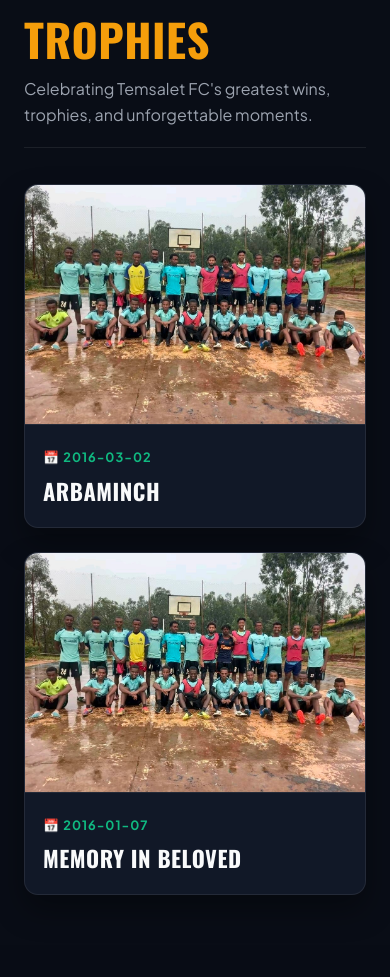
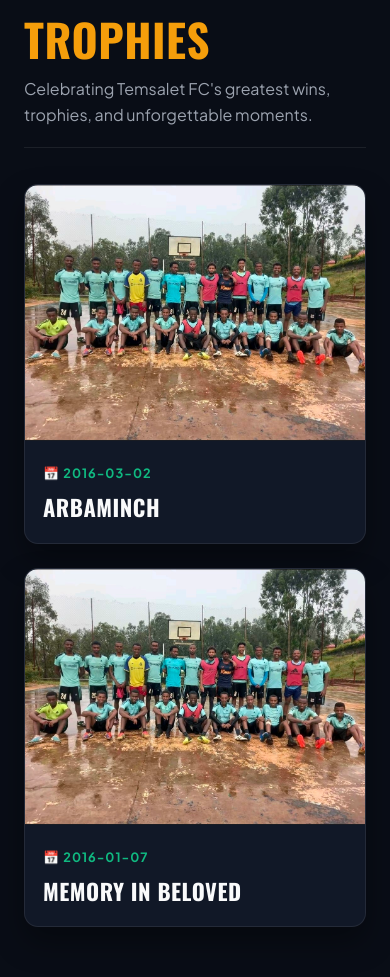
Before and after one commit to umyon45-lang/temsalet-fc, a Flask app: page /victories in a window 390 px wide. Shown: the part 325-1302 px from the top of the page. Before the commit the page ends 1220 px from the top, so only its background shows below. Run offline with Flask 3, Linux system fonts and the light colour scheme.

Commit message:
Mobile responsive update and section tabs

```diff
--- a/templates/victories.html
+++ b/templates/victories.html
@@ -37,10 +37,10 @@
     .page-head h1 { font-size: 2.8rem; color: var(--gold); }
     .page-head p { color: var(--text-muted); }
 
-		.gallery { display: grid; grid-template-columns: repeat(auto-fit, minmax(290px, 1fr)); gap: 24px; }
+    .gallery { display: grid; grid-template-columns: repeat(auto-fit, minmax(300px, 1fr)); gap: 24px; align-items: start; }
     .vic-card { background: var(--card-dark); border: 1px solid var(--border); border-radius: 14px; overflow: hidden; transition: 0.25s; box-shadow: 0 15px 30px rgba(0,0,0,0.35); }
     .vic-card:hover { border-color: var(--gold); transform: translateY(-4px); }
-		.vic-card img { width: 100%; height: 240px; object-fit: cover; display: block; border-bottom: 1px solid var(--border); }
+    .vic-card img { width: 100%; height: auto; max-height: 450px; object-fit: contain; background: #06090f; display: block; border-bottom: 1px solid var(--border); }
     .vic-info { padding: 18px; }
     .vic-info small { color: var(--emerald); font-weight: 700; font-size: 0.8rem; text-transform: uppercase; letter-spacing: 1px; }
     .vic-info h3 { font-size: 1.4rem; margin-top: 4px; }
@@ -61,7 +61,7 @@
 
   <div class="container">
     <div class="page-head">
-			<h1>🏆 Club Victories &amp; Trophies</h1>
+      <h1>🏆 Club Victories & Trophies</h1>
       <p>Celebrating Temsalet FC's greatest wins, trophies, and unforgettable moments.</p>
     </div>
 
```
Lines whose indentation alone changed are shown as unchanged.
